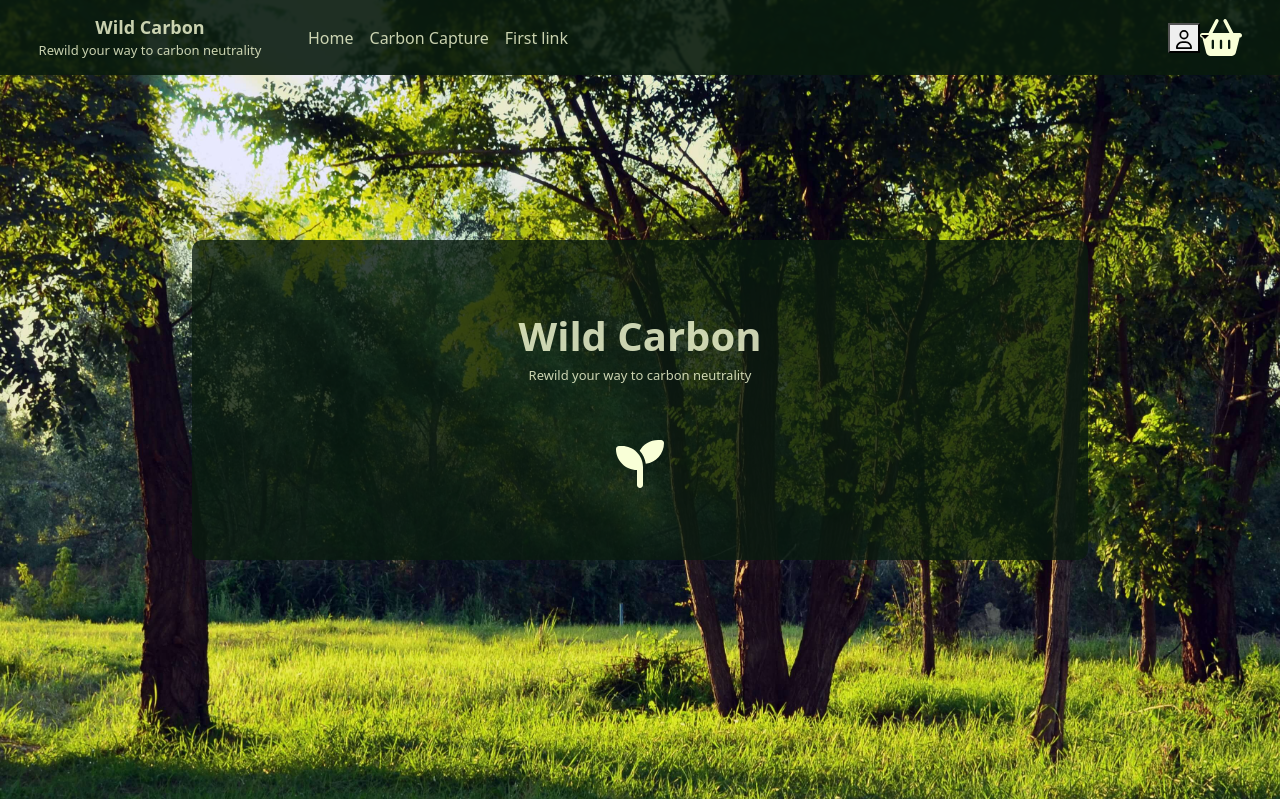
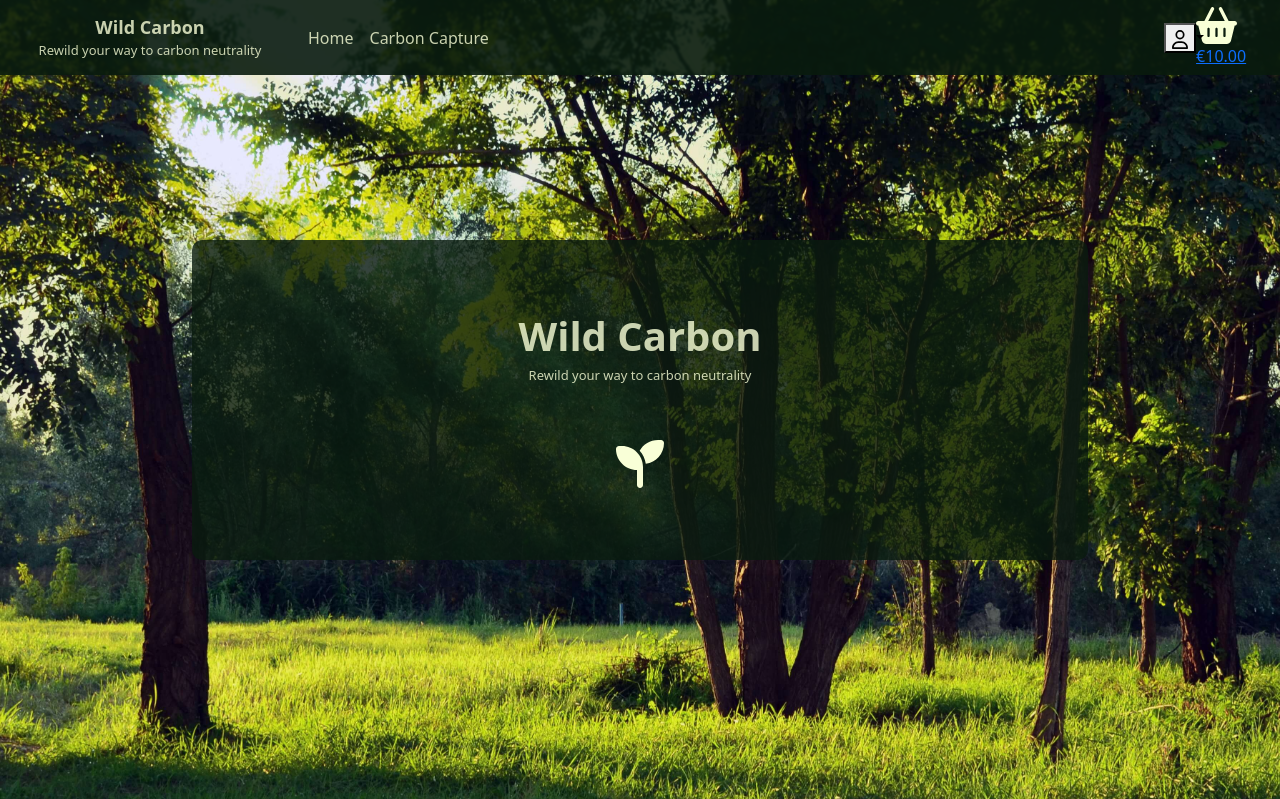
Before and after one commit to Stephen-J-Whitaker/wild-carbon, a Django app: template home/templates/home/index.html in a window 1280 px wide. Shown: the top 799 px of the page. Run offline with Django 3.2, Linux system fonts and the light colour scheme; the template is opened without the code that fills it: most values are stand-ins (such as "Sample title", 1, 10 or a date in 2020); some libraries are stand-ins or nearby versions.

Commit message:
FEAT: Add grand_total to base template header

```diff
--- a/templates/base.html
+++ b/templates/base.html
@@ -60,6 +60,13 @@
                         <a href="{% url 'view_basket' %}">
                             <!-- Icon supplied by font awesome https://fontawesome.com/  -->
                             <img class="basket-icon" src="{% static 'static_media/icons/base-basket.svg' %}" alt="Open your basket">
+                            <p class="my-0">
+                                {% if grand_total %}
+                                    €{{ grand_total|floatformat:2 }}
+                                {% else %}
+                                    €0.00
+                                {% endif %}
+                            </p>
                         </a>
                     </div>
                     <div class="collapse navbar-collapse" id="navbarNav">
@@ -83,9 +90,6 @@
                                     <a class="nav-link" href="{% url 'admin:index' %}">Admin</a>
                                 </li>
                             {% endif %}
-                            <li class="nav-item">
-                                <a class="nav-link" href="#">First link</a>
-                            </li>
                         </ul>
                     </div>
                 </div>
```
